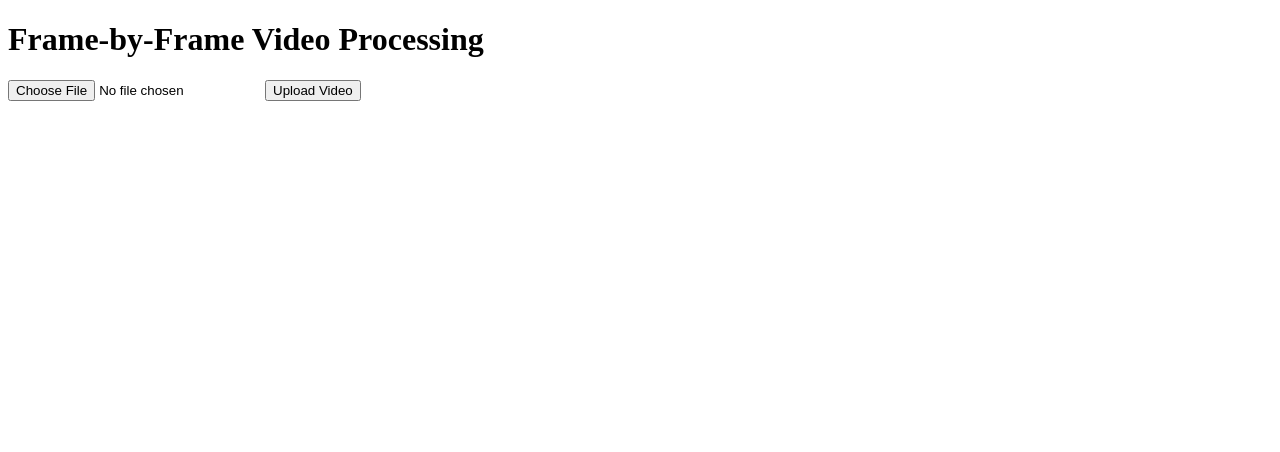
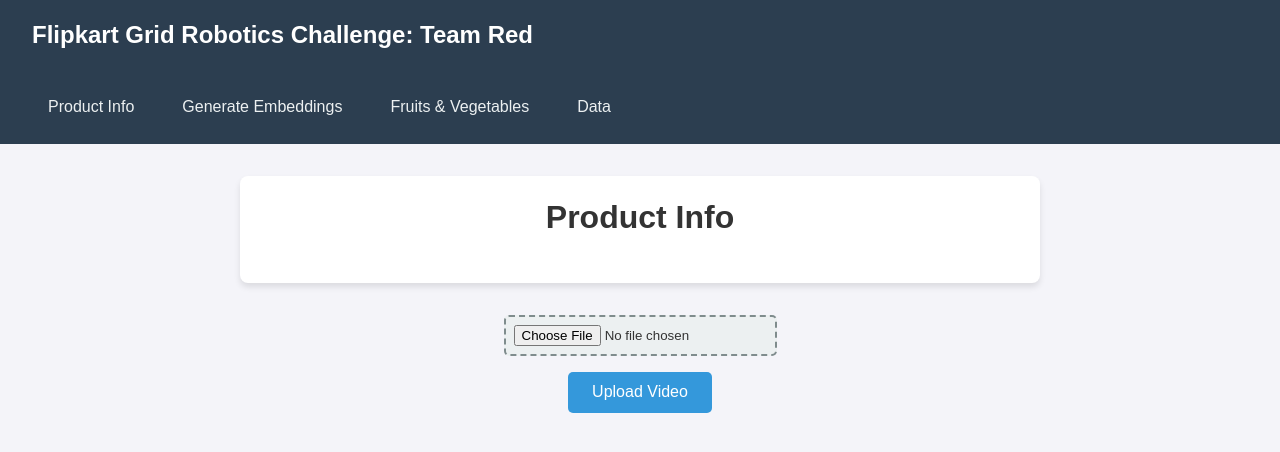
Before and after one commit to curious-vv1/flipkart-grid-web, a Flask app: page / in a window 1280 px wide. Shown: the top 452 px of the page. Run offline with Flask 3, Linux system fonts and the light colour scheme.

Commit message:
design and route updates

```diff
--- a/app.py
+++ b/app.py
@@ -1,16 +1,35 @@
 import os
 import cv2
 import numpy as np
-from flask import Flask, request, render_template, Response
+from flask import Flask, request, render_template, Response, send_file
 from main import main
 
 app = Flask(__name__)
 UPLOAD_FOLDER = "uploads"
 os.makedirs(UPLOAD_FOLDER, exist_ok=True)
 
+
 @app.route('/')
 def index():
-    return render_template('index.html')
+    return render_template('index.html')  # Renders Product Info
+
+
+@app.route('/generate-embeddings')
+def generate_embeddings():
+    # Renders Generate Embeddings
+    return render_template('generate_embeddings.html')
+
+
+@app.route('/fruits-vegetables')
+def fruits_vegetables():
+    # Renders Fruits & Vegetables
+    return render_template('fruits_vegetables.html')
+
+
+@app.route('/data')
+def data():
+    return render_template('data.html')
+
 
 def generate_frames(video_path):
     cap = cv2.VideoCapture(video_path)
@@ -29,9 +48,10 @@ def generate_frames(video_path):
 
         # Yield the frame
         yield (b'--frame\r\n'
-                b'Content-Type: image/jpeg\r\n\r\n' + frame + b'\r\n')
+               b'Content-Type: image/jpeg\r\n\r\n' + frame + b'\r\n')
 
     cap.release()
+
 
 @app.route('/upload', methods=['POST'])
 def upload_video():
@@ -43,10 +63,44 @@ def upload_video():
     video.save(video_path)
     return "Video uploaded successfully", 200
 
+
+@app.route('/upload_fruits_vegetables', methods=['POST'])
+def upload_fruits_vegetables():
+    if 'video' not in request.files:
+        return "No video file uploaded", 400
+
+    video = request.files['video']
+    video_path = os.path.join(UPLOAD_FOLDER, video.filename)
+    video.save(video_path)
+    return "Video uploaded successfully", 200
+
+
+
 @app.route('/video_feed/<filename>')
 def video_feed(filename):
     video_path = os.path.join(UPLOAD_FOLDER, filename)
     return Response(generate_frames(video_path), mimetype='multipart/x-mixed-replace; boundary=frame')
 
+
+@app.route('/upload_image', methods=['POST'])
+def upload_image():
+    if 'image' not in request.files:
+        return "No image file uploaded", 400
+
+    image = request.files['image']
+    image_path = os.path.join(UPLOAD_FOLDER, image.filename)
+    image.save(image_path)
+    return {"filename": image.filename}, 200
+
+
+@app.route('/image_feed/<filename>')
+def image_feed(filename):
+    image_path = os.path.join(UPLOAD_FOLDER, filename)
+    if not os.path.exists(image_path):
+        return "Image not found", 404
+    return send_file(image_path, mimetype='image/jpeg')
+
+
+
 if __name__ == "__main__":
     app.run(debug=True)
--- /dev/null
+++ b/static/styles.css
@@ -0,0 +1,143 @@
+/* General Reset */
+* {
+    margin: 0;
+    padding: 0;
+    box-sizing: border-box;
+  }
+
+  body {
+    font-family: Arial, sans-serif;
+    line-height: 1.6;
+    background-color: #f4f4f9;
+    color: #333;
+    margin: 0;
+    padding: 0;
+  }
+
+  /* Navbar Styles */
+  .navbar {
+    background-color: #2c3e50;
+    color: white;
+    padding: 1rem 2rem;
+    display: flex;
+    justify-content: space-between;
+    align-items: center;
+    flex-wrap: wrap;
+  }
+
+  .navbar h1 {
+    font-size: 1.5rem;
+    font-weight: bold;
+  }
+
+  .nav-buttons {
+    display: flex;
+    gap: 1rem;
+  }
+
+  .nav-buttons a {
+    text-decoration: none;
+    color: #ecf0f1;
+    padding: 0.5rem 1rem;
+    border-radius: 5px;
+    transition: background-color 0.3s, color 0.3s;
+  }
+
+  .nav-buttons a:hover {
+    background-color: #3498db;
+    color: white;
+  }
+
+  /* Container Styles */
+  .container {
+    max-width: 800px;
+    margin: 2rem auto;
+    padding: 1rem;
+    background-color: white;
+    border-radius: 8px;
+    box-shadow: 0 4px 6px rgba(0, 0, 0, 0.1);
+  }
+
+  .container h1 {
+    font-size: 2rem;
+    margin-bottom: 1.5rem;
+    text-align: center;
+  }
+
+  /* Form Styles */
+  form {
+    display: flex;
+    flex-direction: column;
+    align-items: center;
+    gap: 1rem;
+    margin: 1rem 0;
+  }
+
+  form input[type="file"] {
+    padding: 0.5rem;
+    border: 2px dashed #7f8c8d;
+    border-radius: 5px;
+    background-color: #ecf0f1;
+    transition: border-color 0.3s;
+  }
+
+  form input[type="file"]:hover {
+    border-color: #3498db;
+  }
+
+  form button {
+    padding: 0.7rem 1.5rem;
+    background-color: #3498db;
+    color: white;
+    border: none;
+    border-radius: 5px;
+    font-size: 1rem;
+    cursor: pointer;
+    transition: background-color 0.3s;
+  }
+
+  form button:hover {
+    background-color: #2980b9;
+  }
+
+  /* Video/Image Container Styles */
+  #video-container,
+  #fruits-video-container,
+  #image-container {
+    text-align: center;
+    padding: 1rem;
+    background-color: #f9f9f9;
+    border: 1px solid #ddd;
+    border-radius: 8px;
+  }
+
+  #video-container h2,
+  #fruits-video-container h2,
+  #image-container h2 {
+    margin-bottom: 1rem;
+  }
+
+  #video-feed,
+  #fruits-video-feed,
+  #uploaded-image {
+    border-radius: 5px;
+    box-shadow: 0 4px 6px rgba(0, 0, 0, 0.1);
+  }
+
+  /* Responsive Design */
+  @media (max-width: 768px) {
+    .navbar {
+      flex-direction: column;
+      align-items: flex-start;
+    }
+
+    .nav-buttons {
+      flex-direction: column;
+      width: 100%;
+    }
+
+    .nav-buttons a {
+      text-align: center;
+      width: 100%;
+    }
+  }
--- a/templates/index.html
+++ b/templates/index.html
@@ -1,19 +1,38 @@
 <!DOCTYPE html>
 <html lang="en">
   <head>
-    <meta charset="UTF-8">
-    <meta name="viewport" content="width=device-width, initial-scale=1.0">
+    <meta charset="UTF-8" />
+    <meta name="viewport" content="width=device-width, initial-scale=1.0" />
     <title>Frame-by-Frame Video Processing</title>
+    <link rel="stylesheet" href="/static/styles.css">
   </head>
   <body>
-    <h1>Frame-by-Frame Video Processing</h1>
-    <form id="upload-form" method="POST" enctype="multipart/form-data" action="/upload">
-        <input type="file" name="video" accept="video/*" required>
+    <div class="navbar">
+      <h1>Flipkart Grid Robotics Challenge: Team Red</h1>
+    </div>
+    <div class="navbar">
+      <div class="nav-buttons">
+        <a href="/">Product Info</a>
+        <a href="/generate-embeddings">Generate Embeddings</a>
+        <a href="/fruits-vegetables">Fruits & Vegetables</a>
+        <a href="/data">Data</a>
+      </div>
+    </div>
+    <div class="container">
+      <h1>Product Info</h1>
+    </div>
+    <form
+      id="upload-form"
+      method="POST"
+      enctype="multipart/form-data"
+      action="/upload"
+    >
+      <input type="file" name="video" accept="video/*" required />
       <button type="submit">Upload Video</button>
     </form>
-    <div id="video-container" style="margin-top: 20px; display: none;">
+    <div id="video-container" style="margin-top: 20px; display: none">
       <h2>Live Processed Video Feed</h2>
-        <img id="video-feed" style="width: 600px; height: auto;" />
+      <img id="video-feed" style="width: 600px; height: auto" />
     </div>
     <script>
       const form = document.getElementById("upload-form");
```
Also changed, not shown: templates/data.html (added, +25 -0 lines), templates/fruits_vegetables.html (added, +60 -0 lines), templates/generate_embeddings.html (added, +56 -0 lines). Lines whose indentation alone changed are shown as unchanged.
